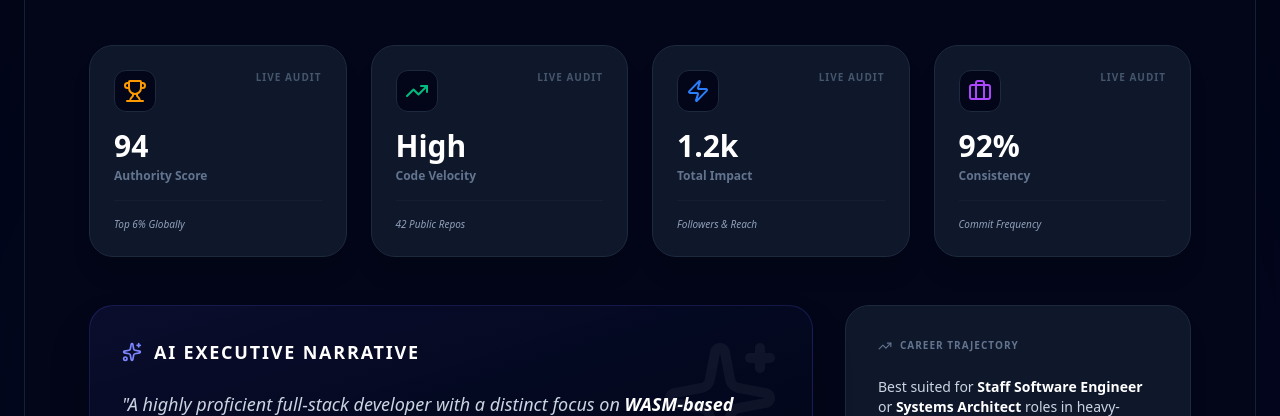
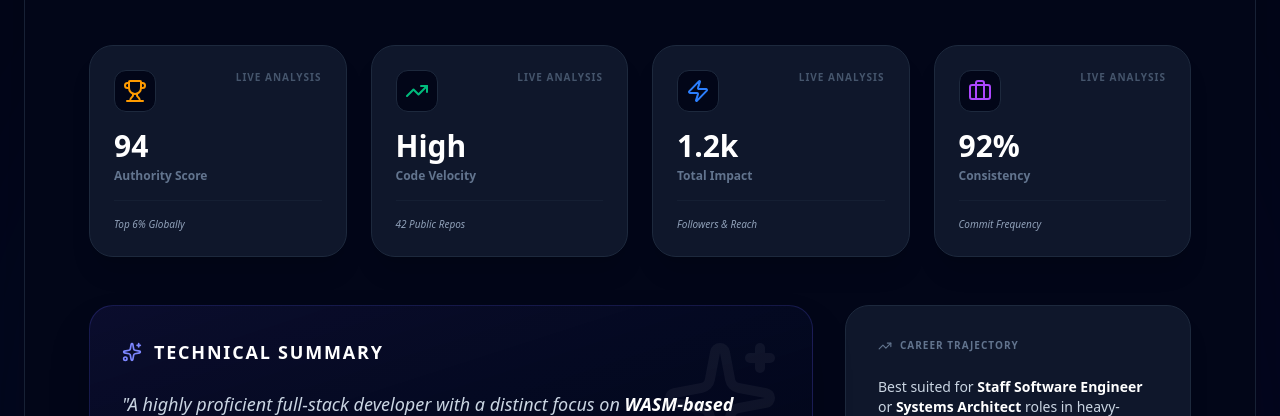
Before and after one commit to andriimaksymov/portfolio-score, a React (Vite) app in the folder packages/frontend/: page / in a window 1280 px wide. Shown: the part 1125-1541 px from the top of the page. Built offline with nearby package versions, Linux system fonts and the light colour scheme; no server answers.

Commit message:
refactor: Update terminology and descriptions across analysis dashboards and landing pages for improved clarity.

```diff
--- a/packages/frontend/src/components/dashboard/NetworkMap.tsx
+++ b/packages/frontend/src/components/dashboard/NetworkMap.tsx
@@ -16,7 +16,7 @@ export const NetworkMap = () => {
                     <div key={i} className="p-6 rounded-3xl bg-slate-900 border border-slate-800 shadow-xl group hover:border-blue-500/30 transition-all flex flex-col">
                         <div className="flex justify-between items-start mb-4">
                             <div className="p-2 bg-slate-950 rounded-xl border border-slate-800">{stat.icon}</div>
-                            <div className="text-[10px] font-black text-slate-600 uppercase tracking-widest">Live Audit</div>
+                            <div className="text-[10px] font-black text-slate-600 uppercase tracking-widest">Live Analysis</div>
                         </div>
                         <div className="text-3xl font-black text-white mb-1 group-hover:text-blue-400 transition-colors">{stat.val}</div>
                         <div className="text-xs text-slate-500 font-bold mb-4">{stat.label}</div>
@@ -34,7 +34,7 @@ export const NetworkMap = () => {
                     <div className="p-4 md:p-8 rounded-[1.5rem] bg-gradient-to-br from-blue-900/20 to-slate-950 border border-blue-500/20 shadow-2xl relative">
                         <div className="flex items-center gap-3 mb-6">
                             <Sparkles className="text-blue-400" size={20} />
-                            <h3 className="text-lg font-black uppercase tracking-widest text-white">AI Executive Narrative</h3>
+                            <h3 className="text-lg font-black uppercase tracking-widest text-white">Growth Summary</h3>
                         </div>
                         <p className="text-slate-300 leading-relaxed text-lg italic">
                             "A highly specialized Platform Lead with a clear emphasis on <span className="text-white font-bold">distributed systems efficiency</span>. The profile has reached critical mass in the DevOps sector, with significant organic engagement from Staff-level influencers."
--- a/packages/frontend/src/components/dashboard/RepoAudit.tsx
+++ b/packages/frontend/src/components/dashboard/RepoAudit.tsx
@@ -16,7 +16,7 @@ export const RepoAudit = () => {
                     <div key={i} className="p-6 rounded-3xl bg-slate-900 border border-slate-800 shadow-xl group hover:border-indigo-500/30 transition-all">
                         <div className="flex justify-between items-start mb-4">
                             <div className="p-2 bg-slate-950 rounded-xl border border-slate-800">{stat.icon}</div>
-                            <div className="text-[10px] font-black text-slate-600 uppercase tracking-widest">Live Audit</div>
+                            <div className="text-[10px] font-black text-slate-600 uppercase tracking-widest">Live Analysis</div>
                         </div>
                         <div className="text-3xl font-black text-white mb-1 group-hover:text-indigo-400 transition-colors">{stat.val}</div>
                         <div className="text-xs text-slate-500 font-bold">{stat.label}</div>
@@ -35,7 +35,7 @@ export const RepoAudit = () => {
                         <div className="absolute top-0 right-0 p-8 opacity-5"><Sparkles size={120} /></div>
                         <div className="flex items-center gap-3 mb-6">
                             <Sparkles className="text-indigo-400" size={20} />
-                            <h3 className="text-lg font-black uppercase tracking-widest text-white">AI Executive Narrative</h3>
+                            <h3 className="text-lg font-black uppercase tracking-widest text-white">Technical Summary</h3>
                         </div>
                         <p className="text-slate-300 leading-relaxed text-lg italic">
                             "A highly proficient full-stack developer with a distinct focus on <span className="text-white font-bold">WASM-based systems</span>. The portfolio demonstrates strong architectural consistency and a rare ability to bridge the gap between low-level performance and elegant frontend abstractions."
--- a/packages/frontend/src/components/landing/ApiDocs.tsx
+++ b/packages/frontend/src/components/landing/ApiDocs.tsx
@@ -74,7 +74,7 @@ export const ApiDocs = () => {
                                 <span className="text-[10px] font-black text-white uppercase tracking-widest">AI Synthesis</span>
                             </div>
                             <p className="text-[11px] text-slate-500 leading-normal">
-                                Dynamic prompt engineering transforms low-level GitHub metadata into high-level career insights.
+                                Context-aware prompt engineering maps low-level activity patterns into high-level technical summaries.
                             </p>
                         </div>
                     </div>
--- a/packages/frontend/src/components/landing/HowItWorks.tsx
+++ b/packages/frontend/src/components/landing/HowItWorks.tsx
@@ -11,7 +11,7 @@ export const HowItWorks = () => {
                     How It Works.
                 </h2>
                 <p className="text-slate-500 text-base md:text-lg max-w-2xl mx-auto">
-                    Three steps to get a comprehensive analysis of your developer profile.
+                    Three steps to get a deep analysis of your developer profile.
                 </p>
             </div>
 
--- a/packages/frontend/src/features/analysis/components/CvAnalysisDashboard.tsx
+++ b/packages/frontend/src/features/analysis/components/CvAnalysisDashboard.tsx
@@ -55,7 +55,7 @@ const CvAnalysisDashboard = ({ analysis, text, fileName }: CvAnalysisDashboardPr
                                 </div>
                             </div>
                             <div className="text-center md:text-left">
-                                <h1 className="text-4xl font-black text-white tracking-tight mb-2">CV Compatibility Audit</h1>
+                                <h1 className="text-4xl font-black text-white tracking-tight mb-2">Resume Scanner</h1>
                                 <p className="text-slate-500 font-mono text-[11px] tracking-widest uppercase flex items-center gap-2">
                                     <Layers size={14} className="text-purple-400" /> {fileName || ''}
                                 </p>
@@ -81,7 +81,7 @@ const CvAnalysisDashboard = ({ analysis, text, fileName }: CvAnalysisDashboardPr
                             <div className="absolute top-0 right-0 p-8 opacity-5"><BrainCircuit size={120} /></div>
                             <div className="flex items-center gap-3 mb-6">
                                 <Sparkles className="text-purple-400" size={20} />
-                                <h3 className="text-lg font-black uppercase tracking-widest text-white">AI Content Critique</h3>
+                                <h3 className="text-lg font-black uppercase tracking-widest text-white">Technical Summary</h3>
                             </div>
                             <p className="text-slate-300 leading-relaxed text-lg italic">
                                 "{summary.critique}"
@@ -91,7 +91,7 @@ const CvAnalysisDashboard = ({ analysis, text, fileName }: CvAnalysisDashboardPr
                         {/* Improvements */}
                         <div className="space-y-6">
                             <h3 className="text-lg font-black uppercase tracking-widest flex items-center gap-3 px-4">
-                                <FileSearch size={22} className="text-emerald-500" /> Strategic Enhancements
+                                <FileSearch size={22} className="text-emerald-500" /> Technical Refinements
                             </h3>
                             {improvements.map((imp: any, i: number) => (
                                 <div key={i} className="p-4 md:p-8 rounded-[1.5rem] bg-slate-900 border border-slate-800 group hover:border-purple-500/30 transition-all">
@@ -150,7 +150,7 @@ const CvAnalysisDashboard = ({ analysis, text, fileName }: CvAnalysisDashboardPr
                         {/* Signature */}
                         <div className="p-4 md:p-8 rounded-[1.5rem] bg-indigo-600 border border-indigo-400 shadow-xl shadow-indigo-600/20 text-center group cursor-pointer active:scale-95 transition-all">
                             <FileSearch className="text-white mx-auto mb-4" />
-                            <h4 className="text-sm font-black text-white uppercase tracking-widest mb-2">Premium Unlock</h4>
+                            <h4 className="text-sm font-black text-white uppercase tracking-widest mb-2">Generate PDF Report</h4>
                             <p className="text-[10px] text-indigo-100 mb-6 px-4">Get the AI-reconstructed PDF version of this resume.</p>
                             <button className="w-full py-3 bg-white text-indigo-600 rounded-xl text-[10px] font-black uppercase tracking-widest hover:bg-slate-100 transition-all">
                                 Download PDF
--- a/packages/frontend/src/features/analysis/components/GitHubAnalysisDashboard.tsx
+++ b/packages/frontend/src/features/analysis/components/GitHubAnalysisDashboard.tsx
@@ -111,7 +111,7 @@ const GitHubAnalysisDashboard = ({ analysis }: GitHubAnalysisDashboardProps) =>
                         <div key={i} className="p-5 md:p-6 rounded-2xl md:rounded-3xl bg-slate-900 border border-slate-800 shadow-xl group hover:border-indigo-500/30 transition-all flex flex-col">
                             <div className="flex justify-between items-start mb-4">
                                 <div className="p-2 bg-slate-950 rounded-xl border border-slate-800">{stat.icon}</div>
-                                <div className="text-[9px] md:text-[10px] font-black text-slate-600 uppercase tracking-widest">Live Audit</div>
+                                <div className="text-[9px] md:text-[10px] font-black text-slate-600 uppercase tracking-widest">Live Analysis</div>
                             </div>
                             <div className="text-2xl md:text-3xl font-black text-white mb-1">{stat.val}</div>
                             <div className="text-xs text-slate-500 font-bold">{stat.label}</div>
@@ -132,7 +132,7 @@ const GitHubAnalysisDashboard = ({ analysis }: GitHubAnalysisDashboardProps) =>
                             </div>
                             <div className="flex items-center gap-3 mb-6">
                                 <Sparkles className="text-indigo-400" size={20} />
-                                <h3 className="text-sm md:text-lg font-black uppercase tracking-widest">AI Executive Summary</h3>
+                                <h3 className="text-sm md:text-lg font-black uppercase tracking-widest">Technical Summary</h3>
                             </div>
                             <p className="text-slate-300 leading-relaxed text-base md:text-lg italic">
                                 "{analysis.aiInsights?.summary || 'Detailed analysis suggests a strong focus on consistent architectural patterns and modularity.'}"
@@ -199,7 +199,7 @@ const GitHubAnalysisDashboard = ({ analysis }: GitHubAnalysisDashboardProps) =>
                         {/* General Improvements */}
                         <div className="p-4 md:p-8 rounded-[1.5rem] bg-indigo-600/5 border border-indigo-500/20 shadow-xl">
                             <h3 className="text-lg font-black uppercase tracking-widest flex items-center gap-3 mb-8 text-white">
-                                <Zap size={20} className="text-amber-400" /> Strategic Improvements
+                                <Zap size={20} className="text-amber-400" /> Impact Roadmap
                             </h3>
                             <div className="space-y-4">
                                 {analysis.aiInsights?.improvements?.length ? (
--- a/packages/frontend/src/features/analysis/components/LinkedInAnalysisDashboard.tsx
+++ b/packages/frontend/src/features/analysis/components/LinkedInAnalysisDashboard.tsx
@@ -61,7 +61,7 @@ const LinkedInAnalysisDashboard = ({ analysis, profile }: LinkedInAnalysisDashbo
                             )}
                             <div className="text-center md:text-left">
                                 <h1 className="text-4xl font-black text-white tracking-tight mb-2">
-                                    {profile?.fullName ? `${profile.fullName}'s Influence Audit` : 'Network Influence Audit'}
+                                    {profile?.fullName ? `${profile.fullName}'s Network Visibility Report` : 'Network Visibility Report'}
                                 </h1>
                                 <p className="text-slate-500 font-mono text-[11px] tracking-widest uppercase flex items-center gap-2">
                                     <Globe size={14} className="text-blue-400" /> {summary.seniorityGuess}
@@ -86,7 +86,7 @@ const LinkedInAnalysisDashboard = ({ analysis, profile }: LinkedInAnalysisDashbo
                         <div key={i} className="p-5 md:p-6 rounded-2xl md:rounded-3xl bg-slate-900 border border-slate-800 shadow-xl group hover:border-blue-500/30 transition-all flex flex-col">
                             <div className="flex justify-between items-start mb-4">
                                 <div className="p-2 bg-slate-950 rounded-xl border border-slate-800">{stat.icon}</div>
-                                <div className="text-[9px] md:text-[10px] font-black text-slate-600 uppercase tracking-widest">Live Audit</div>
+                                <div className="text-[9px] md:text-[10px] font-black text-slate-600 uppercase tracking-widest">Live Analysis</div>
                             </div>
                             <div className="text-2xl md:text-3xl font-black text-white mb-1">{stat.val}</div>
                             <div className="text-xs text-slate-500 font-bold mb-4">{stat.label}</div>
@@ -115,7 +115,7 @@ const LinkedInAnalysisDashboard = ({ analysis, profile }: LinkedInAnalysisDashbo
                         <div className="p-4 md:p-8 rounded-[1.5rem] bg-gradient-to-br from-blue-900/20 to-slate-950 border border-blue-500/20 shadow-2xl relative">
                             <div className="flex items-center gap-3 mb-6">
                                 <Sparkles className="text-blue-400" size={20} />
-                                <h3 className="text-lg font-black uppercase tracking-widest text-white">AI Executive Narrative</h3>
+                                <h3 className="text-lg font-black uppercase tracking-widest text-white">Growth Summary</h3>
                             </div>
                             <p className="text-slate-300 leading-relaxed text-lg italic">
                                 "{summary.text}"
@@ -125,7 +125,7 @@ const LinkedInAnalysisDashboard = ({ analysis, profile }: LinkedInAnalysisDashbo
                         {/* Recommendations */}
                         <div className="p-4 md:p-8 rounded-[1.5rem] bg-slate-900 border border-slate-800">
                             <h3 className="text-lg font-black uppercase tracking-widest flex items-center gap-3 mb-8">
-                                <Target size={20} className="text-amber-500" /> AI Optimization Strategy
+                                <Target size={20} className="text-amber-500" /> Profile Improvements
                             </h3>
                             <div className="space-y-6">
                                 <div className="p-5 bg-slate-950 border-l-4 border-blue-500 rounded-r-2xl">
```
